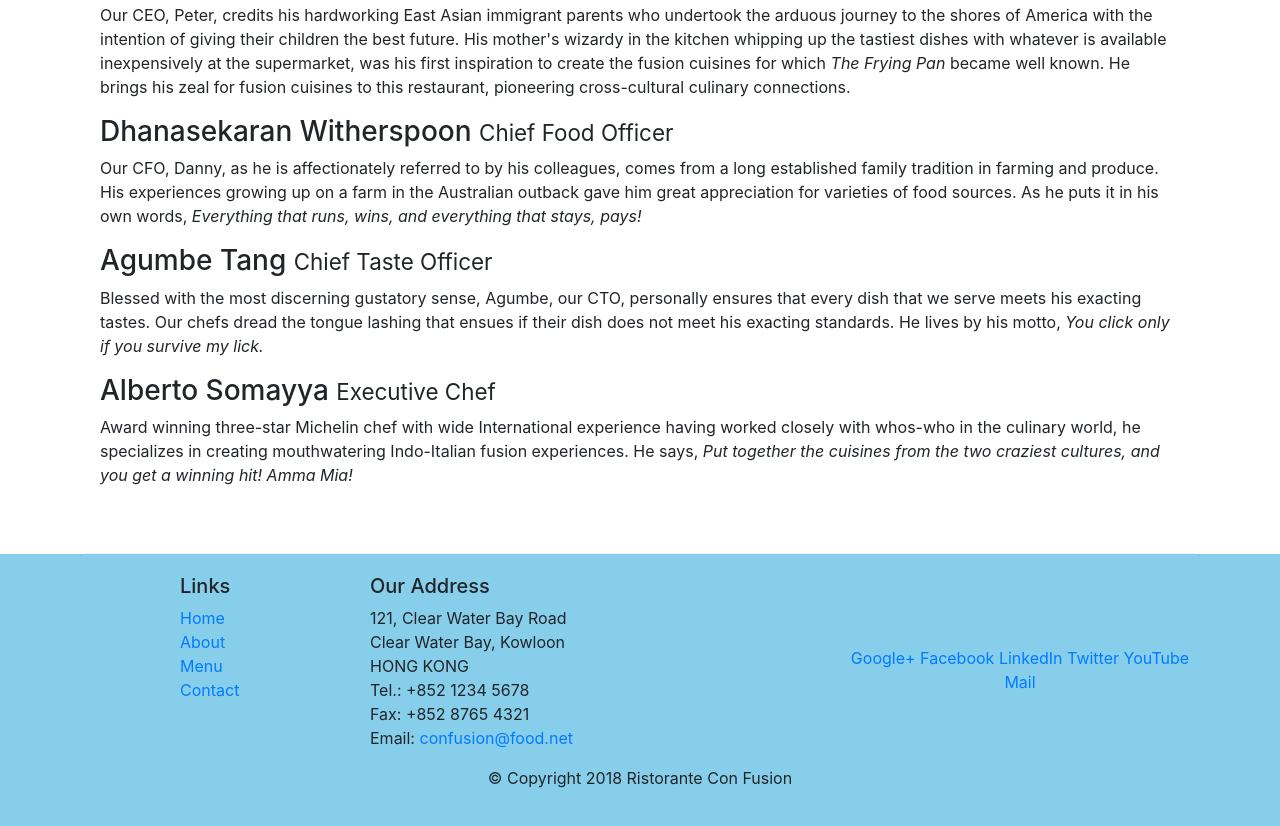
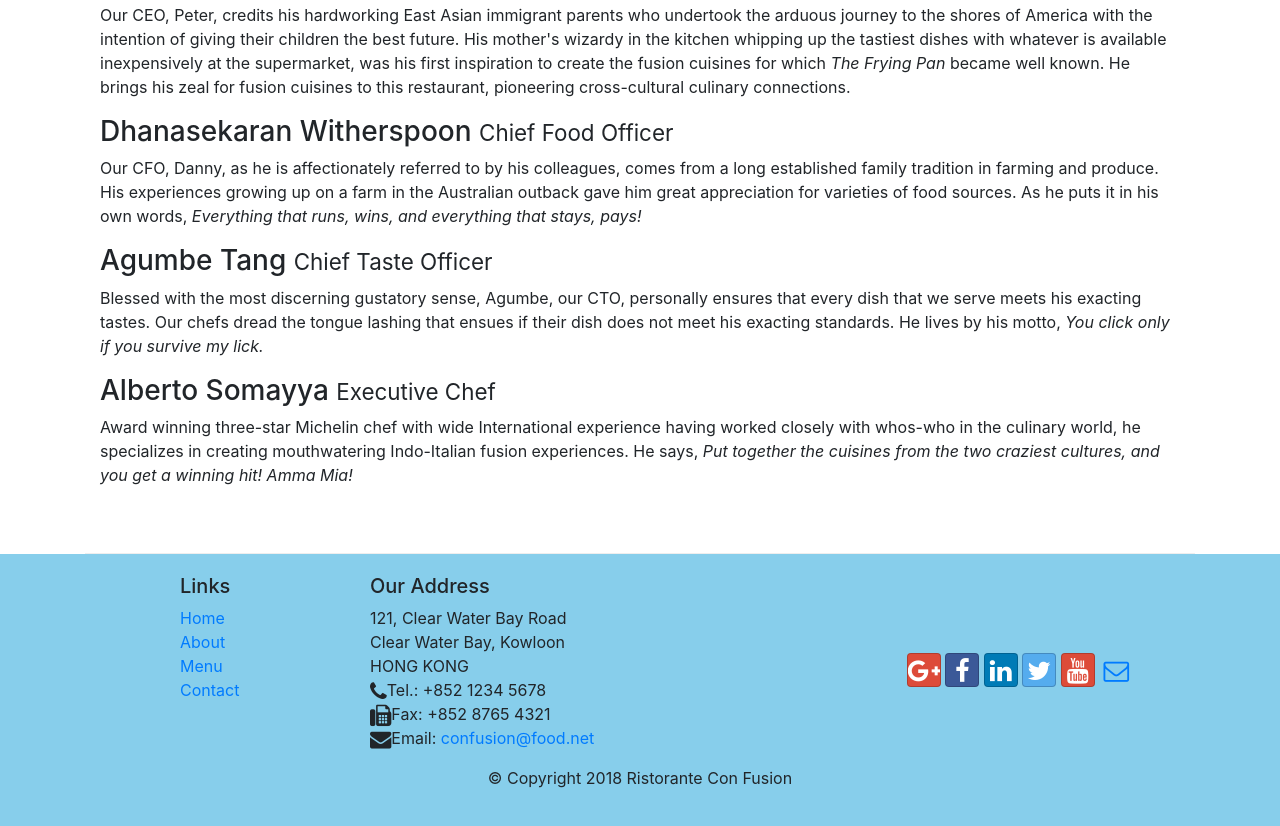
Before and after one commit to Juswanth-T/Bootstarp-4, a website: page aboutus.html in a window 1280 px wide. Shown: the part 1000-1826 px from the top of the page. Drawn offline with nearby package versions, Linux system fonts and the light colour scheme.

Commit message:
ICON FONTS

```diff
--- a/aboutus.html
+++ b/aboutus.html
@@ -13,7 +13,8 @@
     <!-- Bootstrap CSS -->
     <link rel="stylesheet" href="node_modules/bootstrap/dist/css/bootstrap.min.css">
     <link rel="stylesheet" href="CSS/styles.css">
-
+    <link rel="stylesheet" href="node_modules/font-awesome/css/font-awesome.min.css">
+    <link rel="stylesheet" href="node_modules/bootstrap-social/bootstrap-social.css">
 </head>
 
 <body>
@@ -25,10 +26,10 @@
             <a class = "navbar-brand mr-auto" href="./index.html">Juswanth T</a>
             <div class = "collapse navbar-collapse " id = "Navbar">
             <ul class = "navbar-nav mr-auto">
-              <li class = "nav-item"><a class = "nav-link" href="./index.html" >Home</a></li>
-              <li class = "nav-item"><a class = "nav-link" href="#" >Menu</a></li>
-              <li class = "nav-item active"><a class = "nav-link" href="#" >About</a></li>
-              <li class = "nav-item"><a class = "nav-link" href="#" >Contact</a></li>
+              <li class = "nav-item"><a class = "nav-link" href="./index.html" ><span class = "fa fa-home fa-lg"></span>Home</a></li>
+              <li class = "nav-item"><a class = "nav-link" href="#" ><span class = "fa fa-list fa-lg"></span>Menu</a></li>
+              <li class = "nav-item active"><a class = "nav-link" href="#" ><span class = "fa fa-info fa-lg"></span>About</a></li>
+              <li class = "nav-item"><a class = "nav-link" href="#" ><span class = "fa fa-phone fa-lg"></span>Contact</a></li>
             </ul>
             </div>
 
@@ -104,19 +105,19 @@
 		              121, Clear Water Bay Road<br>
 		              Clear Water Bay, Kowloon<br>
 		              HONG KONG<br>
-		              Tel.: +852 1234 5678<br>
-		              Fax: +852 8765 4321<br>
-		              Email: <a href="mailto:confusion@food.net">confusion@food.net</a>
+		              <span class = "fa fa-phone fa-lg"></span>Tel.: +852 1234 5678<br>
+		              <span class = "fa fa-fax fa-lg"></span>Fax: +852 8765 4321<br>
+		              <span class = "fa fa-envelope fa-lg"></span>Email: <a href="mailto:confusion@food.net">confusion@food.net</a>
 		           </address>
                 </div>
                 <div class="col-12 col-sm-4 align-self-center">
                     <div class="text-center">
-                        <a href="http://google.com/+">Google+</a>
-                        <a href="http://www.facebook.com/profile.php?id=">Facebook</a>
-                        <a href="http://www.linkedin.com/in/">LinkedIn</a>
-                        <a href="http://twitter.com/">Twitter</a>
-                        <a href="http://youtube.com/">YouTube</a>
-                        <a href="mailto:">Mail</a>
+                        <a class = "btn btn-social-icon btn-google" href="http://google.com/+"><span class = "fa fa-google-plus fa-lg"></span></a>
+                        <a class = "btn btn-social-icon btn-facebook" href="http://www.facebook.com/profile.php?id="><span class = "fa fa-facebook fa-lg"></span></a>
+                        <a class = "btn btn-social-icon btn-linkedin" href="http://www.linkedin.com/in/"><span class = "fa fa-linkedin fa-lg"></span></a>
+                        <a class = "btn btn-social-icon btn-twitter" href="http://twitter.com/"><span class = "fa fa-twitter fa-lg"></span></a>
+                        <a class = "btn btn-social-icon btn-google" href="http://youtube.com/"><span class = "fa fa-youtube fa-lg"></span></a>
+                        <a class = "btn btn-social-icon " href="mailto:"><span class = "fa fa-envelope-o fa-lg"></span></a>
                     </div>
                 </div>
            </div>
--- a/package.json
+++ b/package.json
@@ -15,6 +15,8 @@
   },
   "dependencies": {
     "bootstrap": "^4.0.0",
+    "bootstrap-social": "^5.1.1",
+    "font-awesome": "^4.7.0",
     "jquery": "^3.3.1",
     "popper.js": "^1.12.9"
   }
```
Also changed, not shown: index.html (+15 -13 lines), 1 other file.
